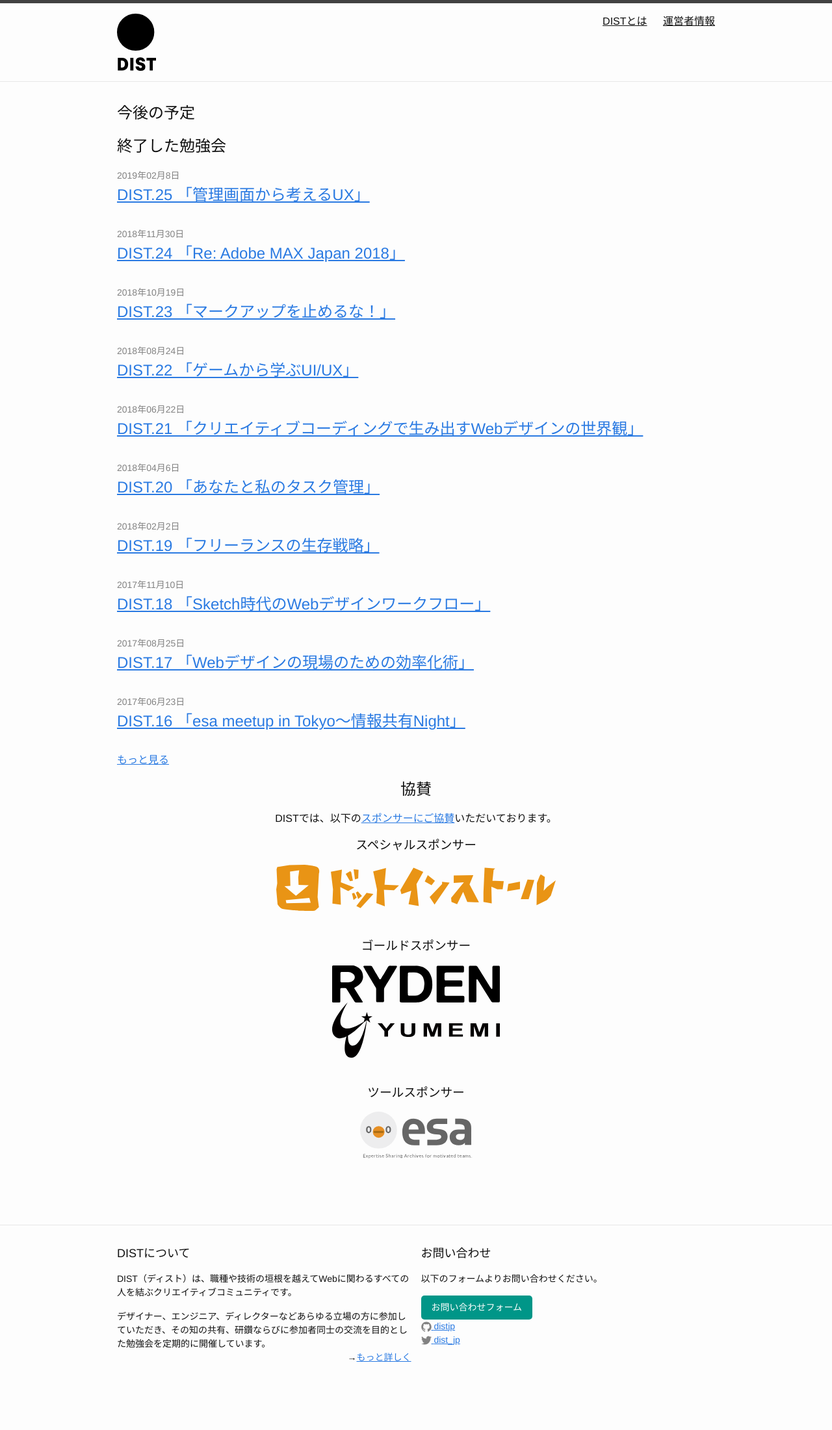
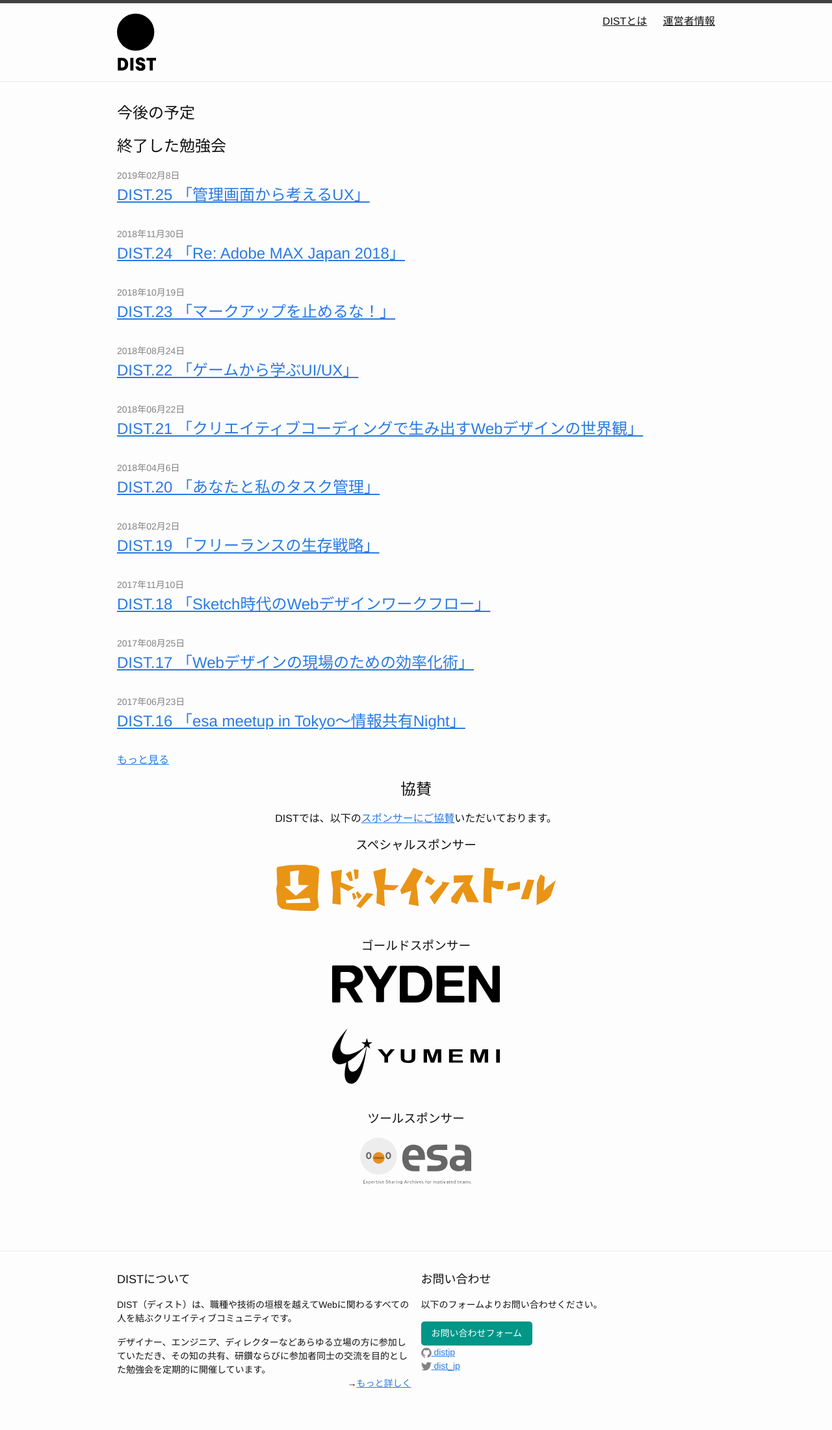
Before and after one commit to distjp/distjp.github.io, a Jekyll site: the page built from index.html, in a window 1280 px wide. Shown: the whole page at 65% size. Built offline with Jekyll 4.4.1, drawn with Linux system fonts in a browser that asks for light colours; before the commit the page ends 2161 px from its top, so only the background shows below that.

Commit message:
Update layout

```diff
--- a/_sass/_module.sass
+++ b/_sass/_module.sass
@@ -121,6 +121,7 @@
 			width: 30%
 
 	&__list-item
+		margin-bottom: 40px
 		width: 100%
 
 .footer
```
